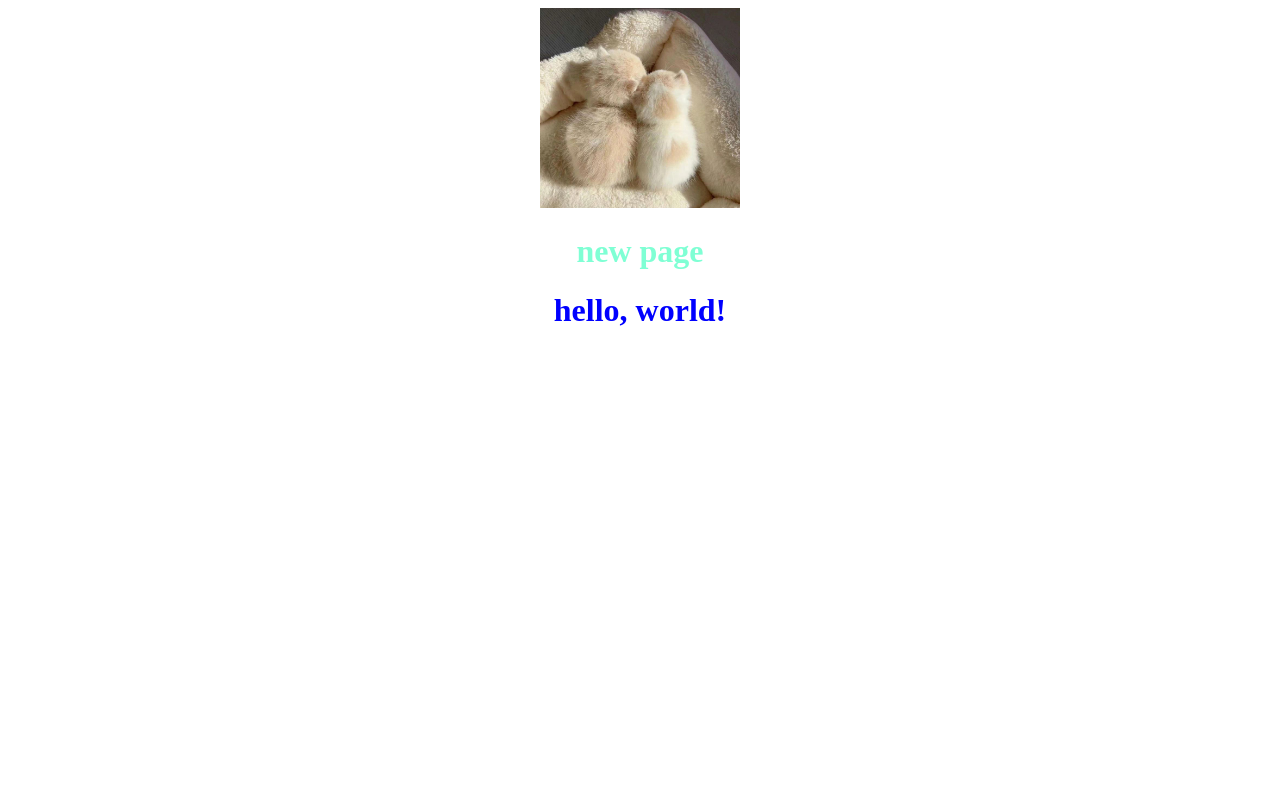
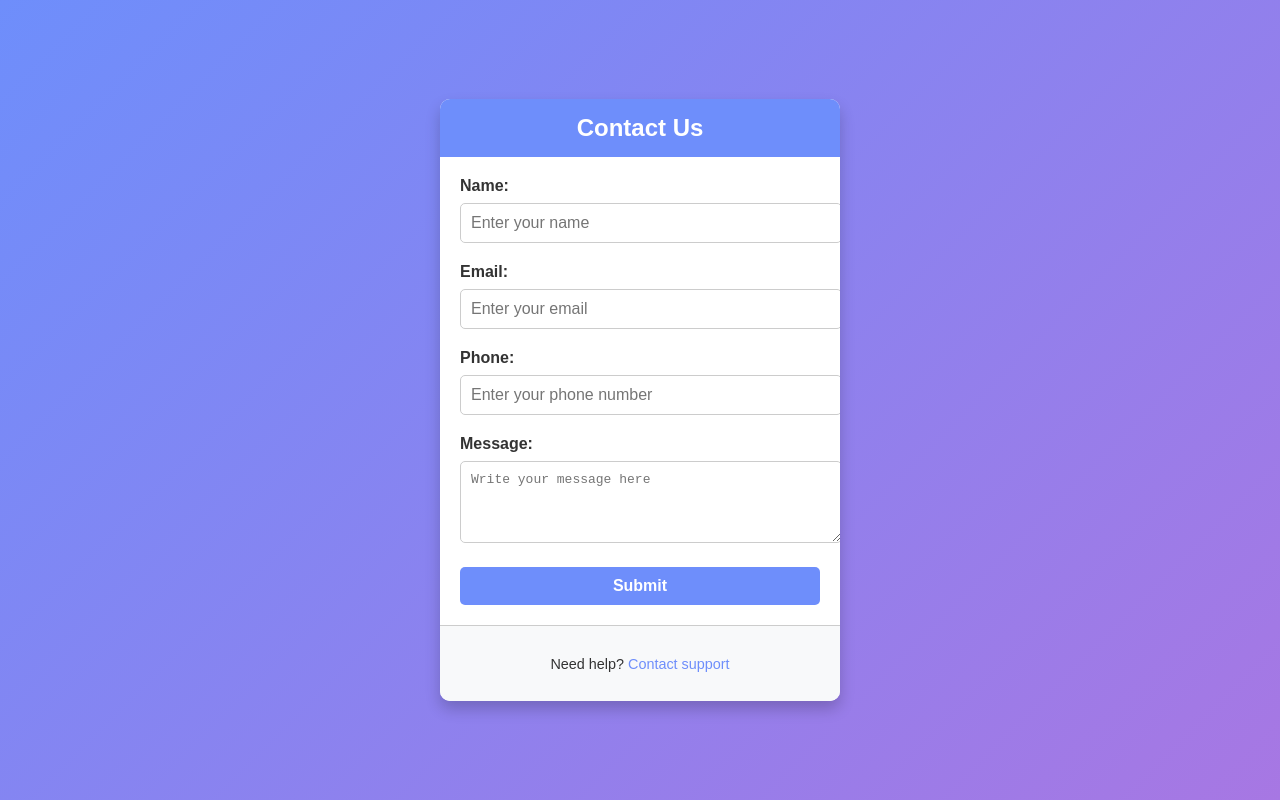
Before and after one commit to NEDADARWISH/NEDADARWISH.github.io, a plain HTML site: page index.html in a window 1280 px wide. Drawn offline with Linux system fonts and the light colour scheme.

Commit message:
bulld a form

```diff
--- a/index.html
+++ b/index.html
@@ -3,14 +3,37 @@
 <head>
     <meta charset="UTF-8">
     <meta name="viewport" content="width=device-width, initial-scale=1.0">
-    <title>Document</title>
+    <title>Stylish Form</title>
+    <link rel="stylesheet" href="style.css">
 
-    <link rel="stylesheet" href="style.css">
 </head>
 <body>
-
-      <img src="cat.jfif" alt="">
-    <h1 style="color: aquamarine;">new page</h1>
-    <h1>hello, world!</h1>
+    <div class="form-container">
+        <div class="form-header">Contact Us</div>
+        <div class="form-body">
+            <form action="#" method="post">
+                <div class="form-group">
+                    <label for="name">Name:</label>
+                    <input type="text" id="name" name="name" placeholder="Enter your name" required>
+                </div>
+                <div class="form-group">
+                    <label for="email">Email:</label>
+                    <input type="email" id="email" name="email" placeholder="Enter your email" required>
+                </div>
+                <div class="form-group">
+                    <label for="phone">Phone:</label>
+                    <input type="tel" id="phone" name="phone" placeholder="Enter your phone number">
+                </div>
+                <div class="form-group">
+                    <label for="message">Message:</label>
+                    <textarea id="message" name="message" rows="4" placeholder="Write your message here" required></textarea>
+                </div>
+                <button type="submit">Submit</button>
+            </form>
+        </div>
+        <div class="form-footer">
+            <p>Need help? <a href="#">Contact support</a></p>
+        </div>
+    </div>
 </body>
 </html>
--- a/style.css
+++ b/style.css
@@ -1,16 +1,89 @@
- h1{
-
-    color: blue;
- }
-
-
- img{
-
-   width: 200px;
-
- }
-
- body{
-text-align: center;
-
- }
+body {
+  font-family: Arial, sans-serif;
+  margin: 0;
+  padding: 0;
+  background: linear-gradient(135deg, #6e8efb, #a777e3);
+  color: #333;
+  display: flex;
+  justify-content: center;
+  align-items: center;
+  height: 100vh;
+}
+.form-container {
+  background: white;
+  border-radius: 10px;
+  box-shadow: 0 8px 15px rgba(0, 0, 0, 0.2);
+  overflow: hidden;
+  width: 100%;
+  max-width: 400px;
+  animation: fadeIn 1s ease-in-out;
+}
+@keyframes fadeIn {
+  from { opacity: 0; transform: translateY(-20px); }
+  to { opacity: 1; transform: translateY(0); }
+}
+.form-header {
+  background: #6e8efb;
+  color: white;
+  text-align: center;
+  padding: 15px;
+  font-size: 1.5em;
+  font-weight: bold;
+}
+.form-body {
+  padding: 20px;
+}
+.form-group {
+  margin-bottom: 20px;
+}
+label {
+  display: block;
+  margin-bottom: 8px;
+  font-weight: bold;
+}
+input, textarea {
+  width: 100%;
+  padding: 10px;
+  border: 1px solid #ccc;
+  border-radius: 5px;
+  font-size: 1em;
+  transition: border-color 0.3s ease, box-shadow 0.3s ease;
+}
+input:focus, textarea:focus {
+  border-color: #6e8efb;
+  box-shadow: 0 0 5px rgba(110, 142, 251, 0.5);
+  outline: none;
+}
+button {
+  width: 100%;
+  padding: 10px;
+  border: none;
+  border-radius: 5px;
+  font-size: 1em;
+  font-weight: bold;
+  background: #6e8efb;
+  color: white;
+  cursor: pointer;
+  transition: background 0.3s ease, transform 0.2s ease;
+}
+button:hover {
+  background: #5671e6;
+}
+button:active {
+  transform: scale(0.98);
+}
+.form-footer {
+  text-align: center;
+  padding: 15px;
+  font-size: 0.9em;
+  background: #f8f9fa;
+  border-top: 1px solid #ccc;
+}
+.form-footer a {
+  color: #6e8efb;
+  text-decoration: none;
+  transition: color 0.3s ease;
+}
+.form-footer a:hover {
+  color: #5671e6;
+}
```
Lines whose indentation alone changed are shown as unchanged.
